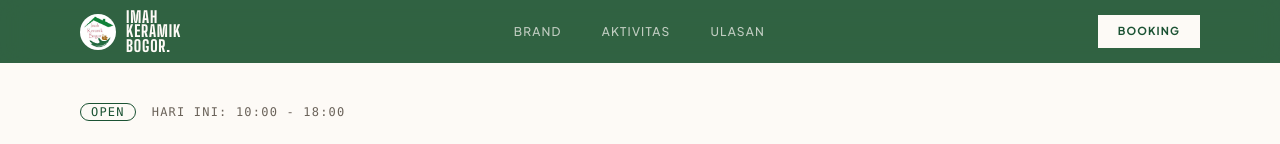
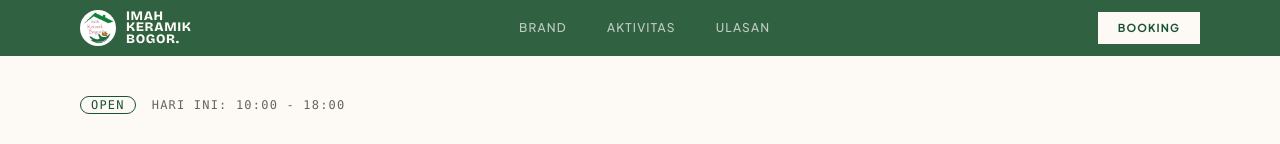
Before and after one commit to gimigkk/Imah-Keramik-Bogor, a React (Vite) app: page / in a window 1280 px wide. Shown: the top 144 px of the page. Built offline with nearby package versions, Linux system fonts and the light colour scheme; the HTML template or start-up script is replaced by a standard one.

Commit message:
feat: add site favicon and update typography and layout styles

```diff
--- a/index.html
+++ b/index.html
@@ -5,6 +5,8 @@
     <meta name="viewport" content="width=device-width, initial-scale=1.0" />
     <title>Imah Keramik Bogor — Wisata Edukasi Tanah Liat & Keramik</title>
     <meta name="description" content="Wisata edukasi tanah liat & keramik di Bogor. Dapatkan pengalaman meditatif membuat keramik teknik putar, teknik tangan, glasir & lukis." />
+    <link rel="icon" type="image/png" href="/favicon.png" />
+    <link rel="apple-touch-icon" href="/favicon.png" />
 
     <!-- Google Fonts -->
     <link rel="preconnect" href="https://fonts.googleapis.com">
--- a/src/App.tsx
+++ b/src/App.tsx
@@ -7,7 +7,7 @@ import { SmoothScroll } from './components/SmoothScroll';
 const Hero = () => (
   <section id="about" className="relative pt-6 md:pt-10 pb-12 md:pb-24 border-b border-foreground/20 bg-background">
     <Container>
-      <div className="flex flex-col lg:flex-row justify-between items-start lg:items-end mb-8 md:mb-16 gap-6 md:gap-10">
+      <div className="flex flex-col lg:flex-row justify-between items-start lg:items-end mb-8 gap-6 md:gap-10">
         <div className="max-w-4xl">
           <div className="flex items-center gap-3 md:gap-4 mb-4 md:mb-6">
             <span className="inline-block border border-foreground px-2.5 py-0.5 leading-none text-[10px] md:text-xs font-mono uppercase tracking-widest rounded-full">
--- a/src/components/Footer.tsx
+++ b/src/components/Footer.tsx
@@ -12,7 +12,7 @@ export const Footer: React.FC = () => {
 
           {/* Left: Brand Title (col-span-5) */}
           <div className="lg:col-span-5">
-            <h2 className="font-brand text-5xl md:text-6xl lg:text-7xl leading-[0.88] tracking-tight uppercase text-background font-extrabold">
+            <h2 className="font-brand text-3xl md:text-4xl lg:text-5xl leading-[0.88] tracking-wide uppercase text-background font-extrabold">
               Imah<br />Keramik<br />Bogor.
             </h2>
           </div>
--- a/src/components/Navbar.tsx
+++ b/src/components/Navbar.tsx
@@ -7,8 +7,8 @@ export const Navbar: React.FC = () => {
     <header className="sticky top-0 w-full z-100 py-2.5 bg-[#0c4723]/85 backdrop-blur-md backdrop-saturate-200 text-background transition-all duration-300">
       <Container className="flex justify-between items-center">
         <div className="flex items-center gap-2.5">
-          <img src={brandIcon} alt="Brand Icon" className="w-8 h-8 md:w-9 md:h-9 rounded-full object-cover" />
-          <a href="#top" className="font-brand uppercase text-background leading-[0.9] font-extrabold text-sm md:text-base tracking-wider">
+          <img src={brandIcon} alt="Brand Icon" className="w-8 h-8 md:w-9 md:h-9 rounded-full object-cover shrink-0" />
+          <a href="#top" className="font-brand uppercase text-background leading-[0.88] font-extrabold text-[11px] sm:text-[12px] md:text-[13px] tracking-wider">
             Imah<br />Keramik<br />Bogor.
           </a>
         </div>
--- a/src/index.css
+++ b/src/index.css
@@ -1,11 +1,11 @@
-@import url('https://fonts.googleapis.com/css2?family=Cormorant:ital,wght@0,300;0,400;0,500;0,600;0,700;1,300;1,400;1,500&family=Plus+Jakarta+Sans:wght@400;500;600;700&family=IBM+Plex+Serif:ital,wght@0,400;0,600;1,400;1,600&family=Big+Shoulders+Display:wght@600;700;800;900&display=swap');
+@import url('https://fonts.googleapis.com/css2?family=Cormorant:ital,wght@0,300;0,400;0,500;0,600;0,700;1,300;1,400;1,500&family=Plus+Jakarta+Sans:wght@400;500;600;700;800&family=IBM+Plex+Serif:ital,wght@0,400;0,600;1,400;1,600&family=Bricolage+Grotesque:opsz,wght@12..96,700;12..96,800&display=swap');
 @import 'tailwindcss';
 
 @theme {
   --font-sans: 'Plus Jakarta Sans', sans-serif;
   --font-serif: 'Cormorant', serif;
   --font-accent: 'IBM Plex Serif', serif;
-  --font-brand: 'Big Shoulders Display', sans-serif;
+  --font-brand: 'Bricolage Grotesque', sans-serif;
 
   --color-background: var(--background);
   --color-foreground: var(--foreground);
```
Also changed, not shown: public/favicon.png (added), 1 other file (tests, documents, lock files or other folders).
